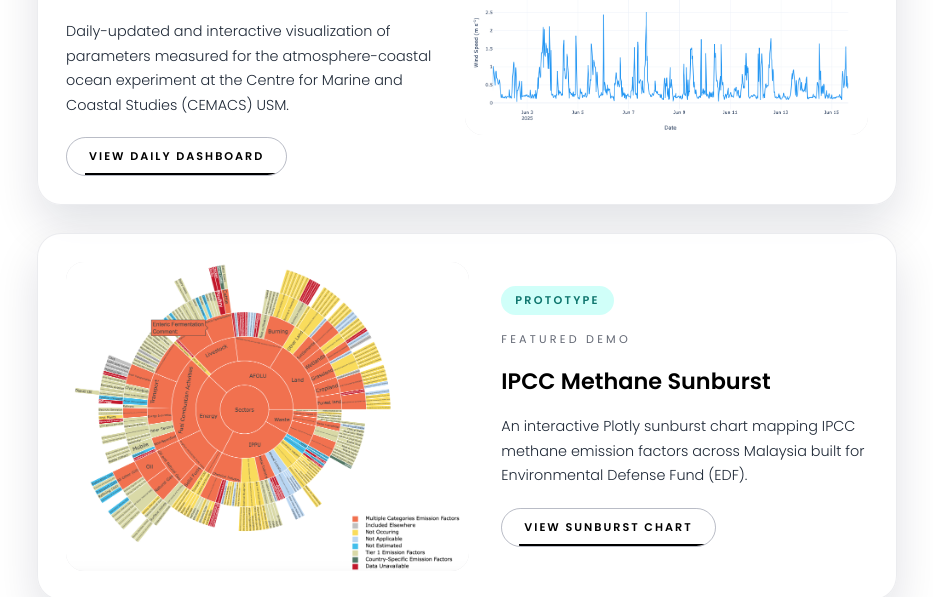
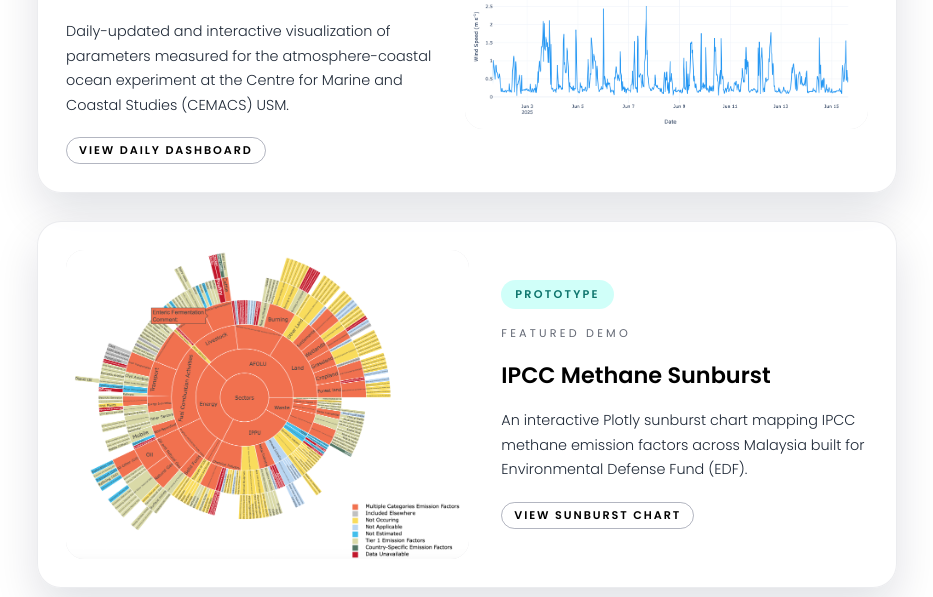
Before and after one commit to jolous/portfolio, a React (Vite) app: page / in a window 1280 px wide. Shown: the part 5740-6337 px from the top of the page, without its empty margins (173-1106 px from the left). Built offline with nearby package versions, Linux system fonts and the light colour scheme.

Commit message:
Align demo gallery button styles

```diff
--- a/src/App.tsx
+++ b/src/App.tsx
@@ -980,13 +980,9 @@ export default function App() {
                       href={item.ctaHref}
                       target="_blank"
                       rel="noreferrer"
-                      className="animated-link hover-target demo-card__link"
+                      className="work-role__link-button hover-target"
                     >
                       {item.ctaLabel}
-                      <span></span>
-                      <span></span>
-                      <span></span>
-                      <span></span>
                     </a>
                   </div>
                   <div className="demo-card__media">
--- a/src/styles/style.css
+++ b/src/styles/style.css
@@ -1329,7 +1329,8 @@ nav h1 {
 }
 
 .work-role__link-button:hover,
-.work-role__link-button:focus-visible {
+.work-role__link-button:focus-visible,
+.work-role__link-button:active {
 	color: #0f766e;
 	border-color: rgba(15, 118, 110, 0.6);
 	box-shadow: 0 0 0 3px rgba(15, 118, 110, 0.15);
@@ -1469,33 +1470,10 @@ nav h1 {
 	color: #1f2937;
 }
 
-.demo-card__link {
+.demo-card .work-role__link-button {
 	align-self: flex-start;
+	margin-left: 0;
 	margin-top: 4px;
-	display: inline-flex;
-	align-items: center;
-	gap: 6px;
-	width: fit-content;
-	padding: 6px 16px;
-	border-radius: 999px;
-	border: 1px solid rgba(5, 16, 52, 0.28);
-	text-transform: uppercase;
-	letter-spacing: 0.12em;
-	font-size: 0.7rem;
-	text-decoration: none;
-	text-underline-position: unset;
-	color: #051034;
-}
-
-.demo-card__link span {
-	background: rgba(15, 118, 110, 0.65);
-}
-
-.demo-card__link:hover,
-.demo-card__link:focus-visible {
-	color: #0f766e;
-	border-color: rgba(15, 118, 110, 0.6);
-	box-shadow: 0 0 0 3px rgba(15, 118, 110, 0.18);
 }
 
 .demo-card__media {
```
